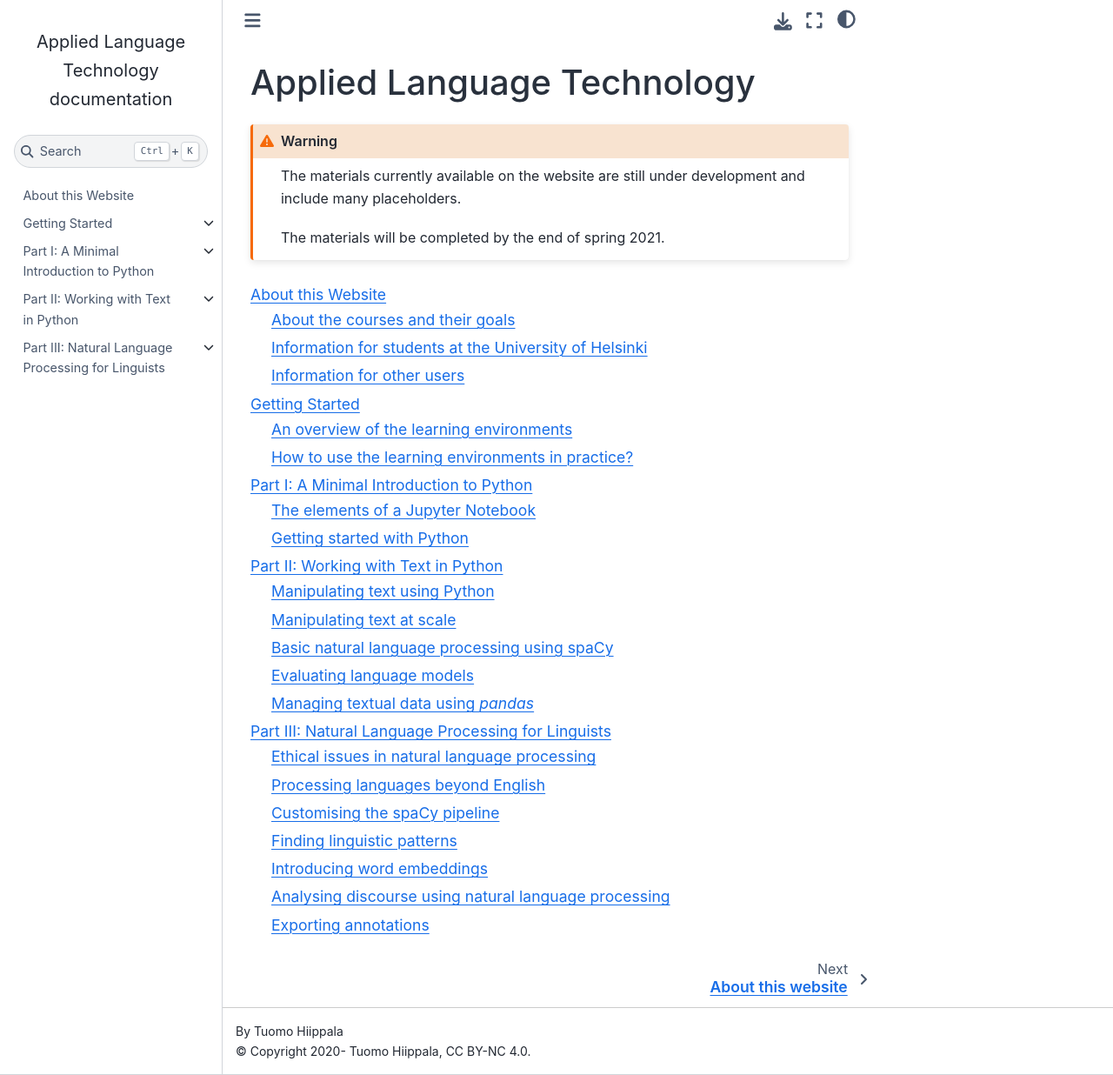
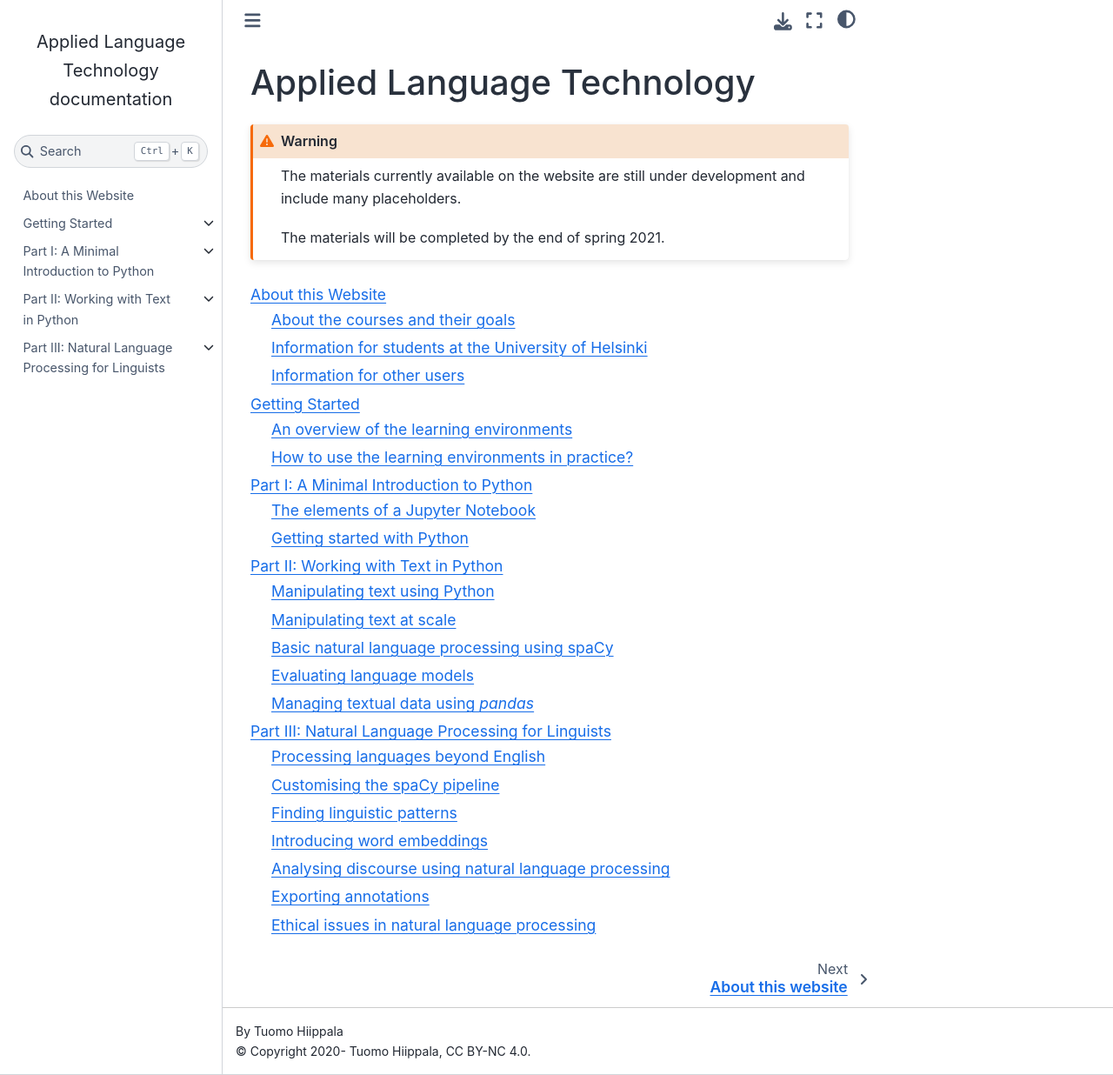
Before and after one commit to Applied-Language-Technology/website, a Sphinx documentation site: the page built from source/index.rst, in a window 1280 px wide and 1236 px high. Shown: the whole window at 87% size. Built offline with Sphinx 7.4.7 and the Sphinx Book theme 1.1.4, drawn with Linux system fonts in a browser that asks for light colours.

```diff
--- a/source/nlp_for_linguists.rst
+++ b/source/nlp_for_linguists.rst
@@ -5,10 +5,10 @@ Part III: Natural Language Processing for Linguists
 .. toctree::
    :maxdepth: 2
 
-   part_iii/ethics.rst
    part_iii/multilingual_nlp.ipynb
    part_iii/custom_pipeline.ipynb
    part_iii/pattern_matching.ipynb
    part_iii/embeddings.ipynb
    part_iii/discourse_analysis.ipynb
    part_iii/exporting.ipynb
+   part_iii/ethics.rst
```
